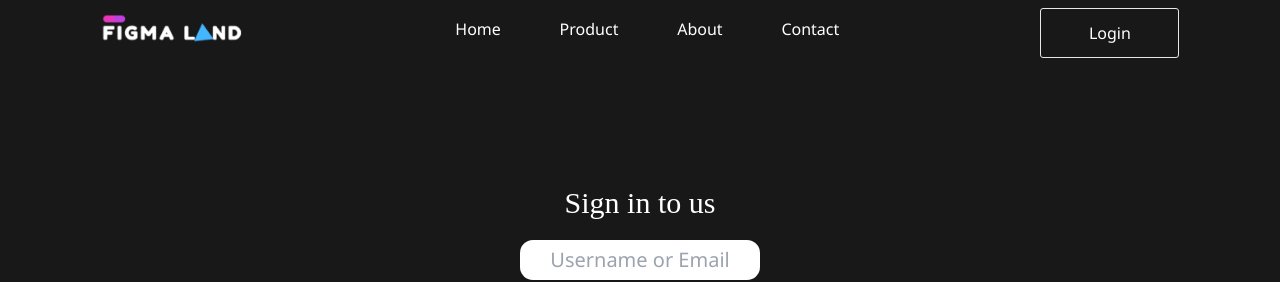
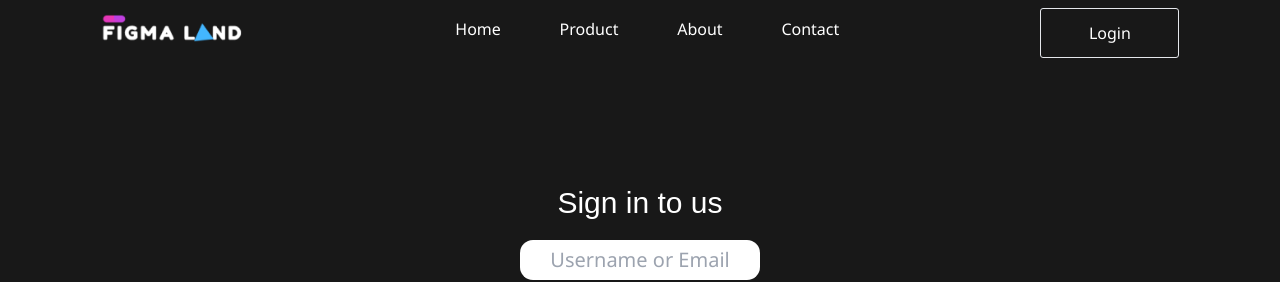
Before and after one commit to Jeffreyxdev/FigmaLand-demo, a React (Vite) app: page /login in a window 1280 px wide. Shown: the top 282 px of the page. Built offline with nearby package versions, Linux system fonts and the light colour scheme.

Commit message:
final commit

```diff
--- a/src/Pages/Login.jsx
+++ b/src/Pages/Login.jsx
@@ -3,7 +3,7 @@ import { Link } from "react-router-dom";
 function Login(){
     return(
       <div className="text-center mt-[180px]">
-      <h2 style={{fontSize:'30px', marginBottom:'15px', fontFamily:'cursive'}}>Sign in to us</h2>
+      <h2 style={{fontSize:'30px', marginBottom:'15px', fontFamily:'sans-serif'}}>Sign in to us</h2>
       <form action="/home">
           <p>
 
```
